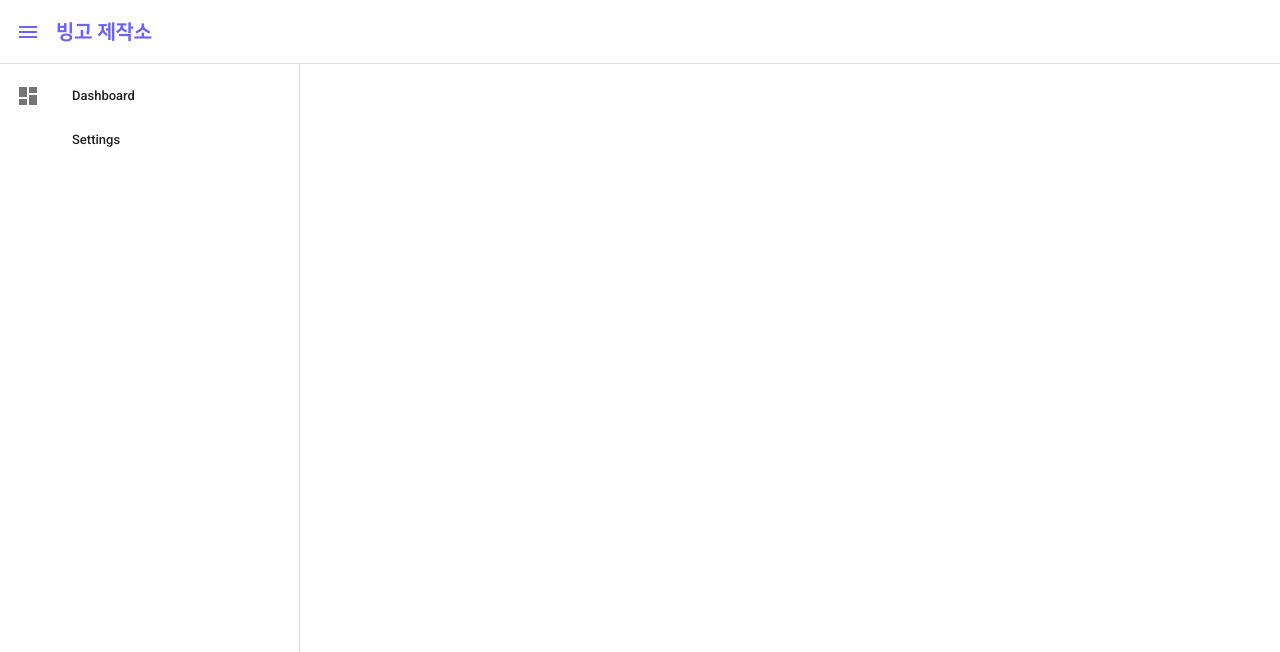
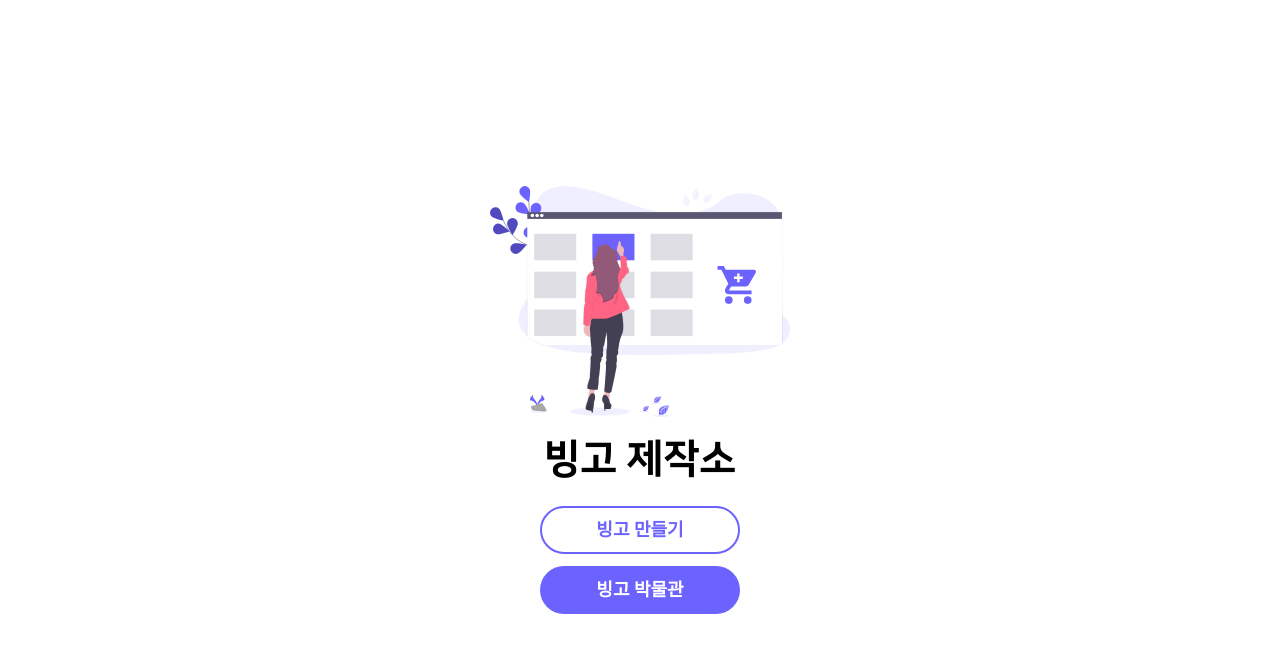
Before and after one commit to UniTaeMin/BingoMillFront, a Vue app: page / in a window 1280 px wide. Shown: the top 652 px of the page. Built offline with nearby package versions, Linux system fonts and the light colour scheme.

Commit message:
Update Home Page
Update Home Page

```diff
--- a/src/views/Home.vue
+++ b/src/views/Home.vue
@@ -1,72 +1,75 @@
 <template>
-  <v-app id="inspire">
-    <v-navigation-drawer v-model="drawer" app clipped width="300">
-      <!-- :floating="true" -->
-      <v-list dense>
-        <v-list-item link>
-          <v-list-item-action>
-            <v-icon>mdi-view-dashboard</v-icon>
-          </v-list-item-action>
-          <v-list-item-content>
-            <v-list-item-title>Dashboard</v-list-item-title>
-          </v-list-item-content>
-        </v-list-item>
-        <v-list-item link>
-          <v-list-item-action>
-            <v-icon>mdi-settings</v-icon>
-          </v-list-item-action>
-          <v-list-item-content>
-            <v-list-item-title>Settings</v-list-item-title>
-          </v-list-item-content>
-        </v-list-item>
-      </v-list>
-    </v-navigation-drawer>
-    <v-app-bar app clipped-left color="white" :flat="true">
-      <v-app-bar-nav-icon @click.stop="drawer = !drawer" color="#6c63ff" />
-      <v-toolbar-title class="edit__title pa-1">빙고 제작소</v-toolbar-title>
-    </v-app-bar>
-    <v-content>
-      <v-container class="fill-height" fluid>
-        <v-row align="center" justify="center"></v-row>
-      </v-container>
-    </v-content>
-  </v-app>
+  <div class="home">
+    <img src="../assets/bingoLanding.svg" alt="빙고 사진" class="landingImage" />
+    <div class="home__title">빙고 제작소</div>
+    <div class="home__start" @click="start">빙고 만들기</div>
+    <div class="home__museum">빙고 박물관</div>
+  </div>
 </template>
 
 <script>
 export default {
-  props: {
-    source: String
-  },
-  data() {
-    return {
-      drawer: null,
-      items: [
-        { icon: "mdi-trending-up", text: "Most Popular" },
-        { icon: "mdi-youtube-subscription", text: "Subscriptions" },
-        { icon: "mdi-history", text: "History" },
-        { icon: "mdi-playlist-play", text: "Playlists" },
-        { icon: "mdi-clock", text: "Watch Later" }
-      ],
-      items2: [
-        { picture: 28, text: "Joseph" },
-        { picture: 38, text: "Apple" },
-        { picture: 48, text: "Xbox Ahoy" },
-        { picture: 58, text: "Nokia" },
-        { picture: 78, text: "MKBHD" }
-      ]
-    };
-  },
-  created() {}
+  name: "Home",
+  components: {},
+  methods: {
+    start() {
+      this.$router.push("/edit");
+    }
+  }
 };
 </script>
-
 <style scoped>
-.v-app-bar {
-  border-bottom: 1px solid rgba(0, 0, 0, 0.12) !important;
+.home {
+  width: 100%;
+  height: 100%;
+  display: flex;
+  justify-content: center;
+  align-items: center;
+  flex-direction: column;
 }
-.edit__title {
+.home__title {
   font-family: "NanumSEB";
+  font-size: 40px;
+  margin-top: 20px;
+  margin-bottom: 12px;
+}
+.landingImage {
+  width: 300px;
+  pointer-events: none;
+}
+.home__start {
+  width: 200px;
+  height: 48px;
   color: #6c63ff;
+  border-radius: 30px;
+  margin-top: 12px;
+  display: flex;
+  justify-content: center;
+  align-items: center;
+  padding-bottom: 3px;
+  cursor: pointer;
+  font-size: 18px;
+  font-weight: 600;
+  border: 2px solid #6c63ff;
+}
+.home__museum {
+  width: 200px;
+  height: 48px;
+  background-color: #6c63ff;
+  border-radius: 30px;
+  margin-top: 12px;
+  display: flex;
+  justify-content: center;
+  align-items: center;
+  padding-bottom: 3px;
+  color: white;
+  cursor: pointer;
+  font-weight: 600;
+  font-size: 18px;
+}
+@media screen and (max-width: 768px) {
+  .landingImage {
+    width: 80%;
+  }
 }
 </style>
```
